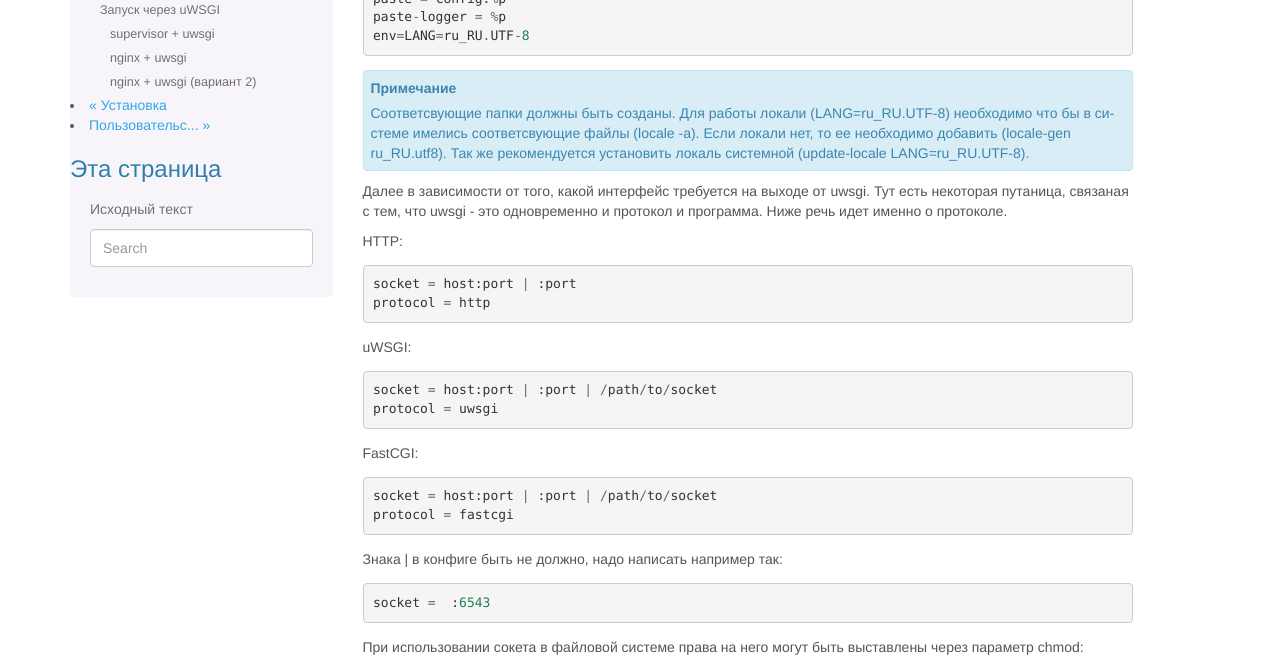
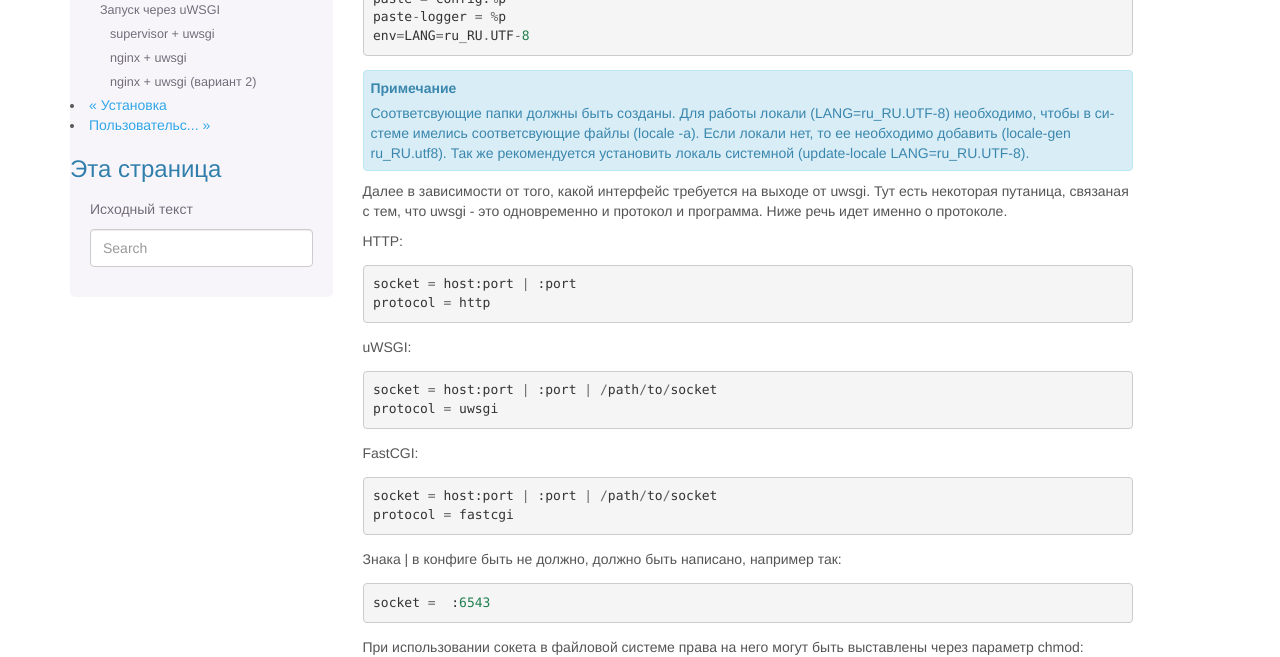
Before and after one commit to isabella232/docs_ngbio, a Sphinx documentation site: the page built from source/launch.rst, in a window 1280 px wide and 900 px high, scrolled down 1217 px. Shown: the part 155-812 px from the top of the window. Built offline with Sphinx 7.4.7, drawn with Linux system fonts in a browser that asks for light colours; formulas are drawn with MathJax 3.

Commit message:
редактирование ngbio

```diff
--- a/source/launch.rst
+++ b/source/launch.rst
@@ -26,7 +26,7 @@
 
 .. code:: bash
 
-    {ABSOLUTE_PATH_TO_ENV}/env/bin/pserve --daemon  /home/zadmin/ngw/production.ini
+    {ABSOLUTE_PATH_TO_ENV}/env/bin/pserve --daemon  /home/zadmin/ngw/production.ini ,
 
 где {ABSOLUTE_PATH_TO_ENV} - составляющая абсолютного пути до вашего виртуального окружения.
 
@@ -97,7 +97,7 @@
 
 .. note::
    Соответсвующие папки должны быть созданы. Для работы локали
-   (LANG=ru_RU.UTF-8) необходимо что бы в системе имелись соответсвующие файлы
+   (LANG=ru_RU.UTF-8) необходимо, чтобы в системе имелись соответсвующие файлы
    (locale -a). Если локали нет, то ее необходимо добавить (locale-gen
    ru_RU.utf8). Так же рекомендуется установить локаль системной (update-locale
    LANG=ru_RU.UTF-8).
@@ -127,7 +127,7 @@
     socket = host:port | :port | /path/to/socket
     protocol = fastcgi
 
-Знака \| в конфиге быть не должно, надо написать например так:
+Знака \| в конфиге быть не должно, должно быть написано, например так:
 
 ::
 
```
Also changed, not shown: other parts of source/launch.rst (+1 -1 lines).
